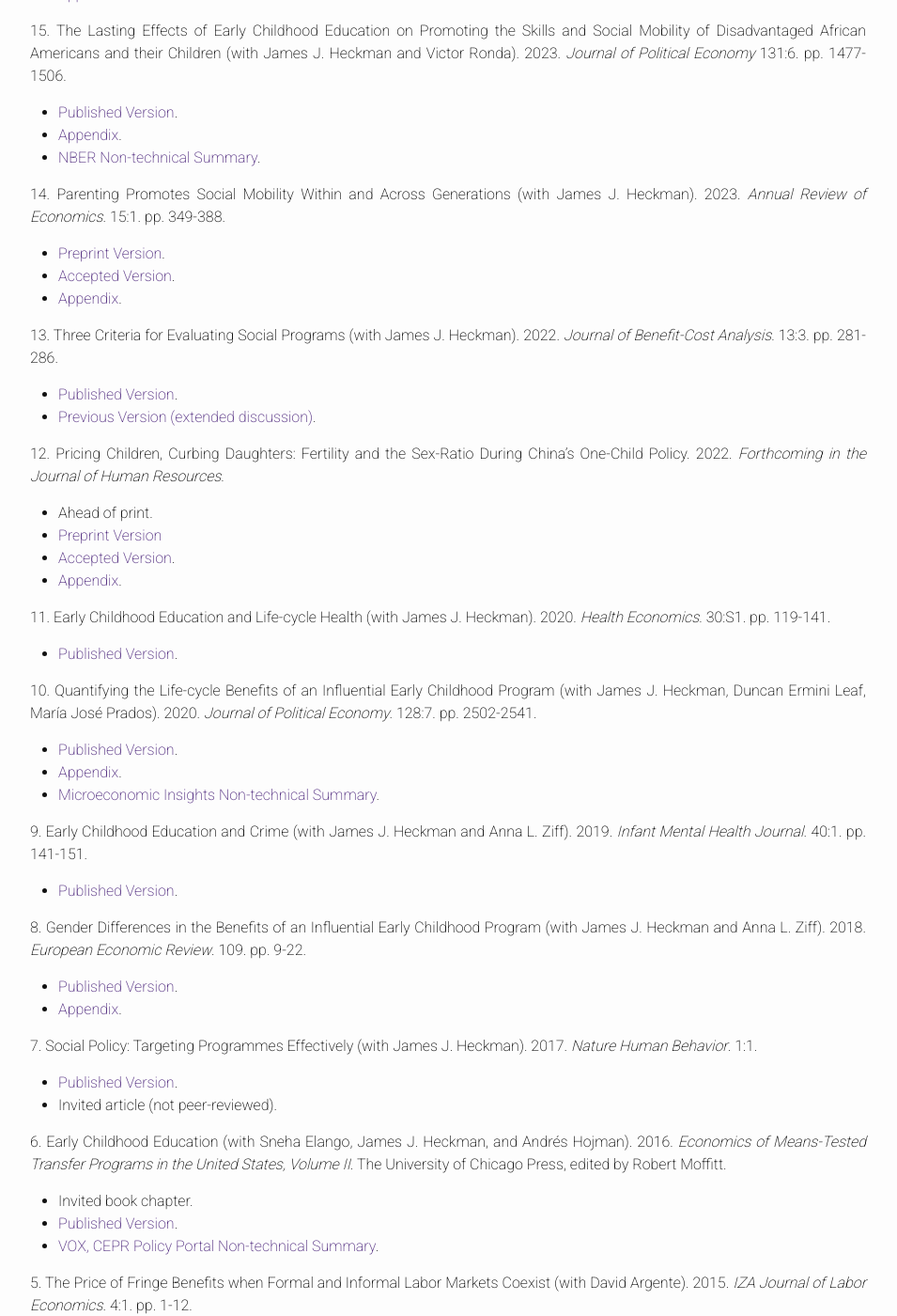
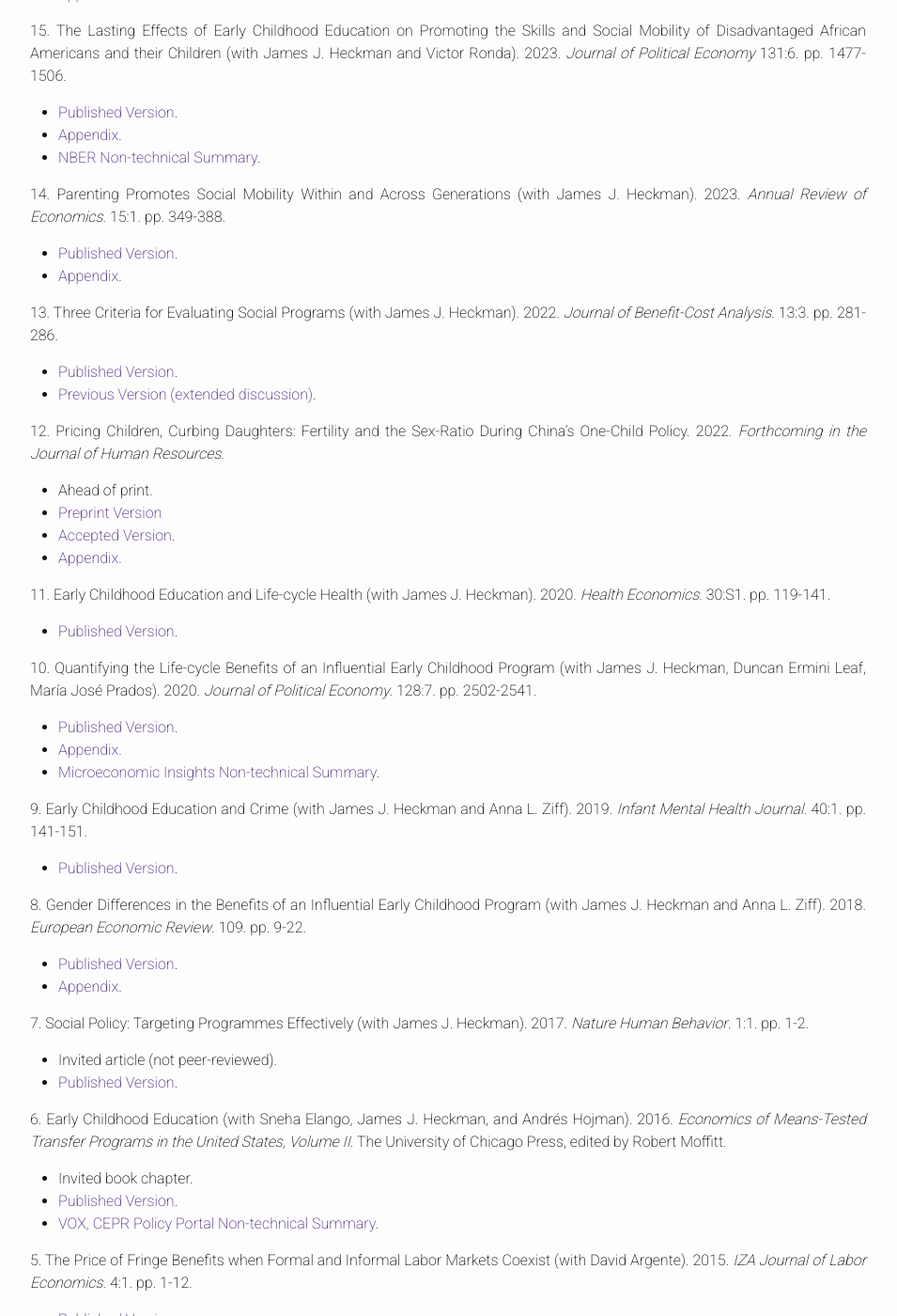
Before and after one commit to jorgelgarcia/jorgelgarcia.github.io, a Jekyll site: the page built from research.md, in a window 1280 px wide and 1400 px high, scrolled down 394 px. Shown: the whole window at 94% size, without its empty margins (163-1118 px from the left). Built offline with Jekyll 4.4.1, drawn with Linux system fonts in a browser that asks for light colours; nearby versions of some CDN libraries; some web fonts are replaced.

Commit message:
update AR link

```diff
--- a/research.md
+++ b/research.md
@@ -23,8 +23,7 @@ My research statement is <a href="https://www.dropbox.com/s/j2zh6xceq8myhmd/garc
 <br/>
 
 14\. Parenting Promotes Social Mobility Within and Across Generations (with James J. Heckman). 2023. <em>Annual Review of Economics</em>. 15:1. pp. 349-388.
-* [Preprint Version](https://www.annualreviews.org/doi/abs/10.1146/annurev-economics-021423-031905).
-* [Accepted Version](https://www.dropbox.com/s/oq9y383q968vn1w/arpaper_02-14-2023b_jlg.pdf?dl=0).
+* [Published Version](https://www.dropbox.com/scl/fi/xxdba08xeyk7kcjem8yns/annurev-economics-021423-031905.pdf?rlkey=pqy6it5s41xojcyd1wwff1s0n&dl=0).
 * [Appendix](https://www.dropbox.com/s/j279auh3i4pb642/arpaper_appendix_02-14-2023a_jlg.pdf?dl=0).
 <br/>
 
@@ -59,9 +58,9 @@ My research statement is <a href="https://www.dropbox.com/s/j2zh6xceq8myhmd/garc
 * [Appendix](https://www.dropbox.com/s/z3sfkvm5f655w0r/abc_treatmenteffects_appendix.pdf?dl=0).
 <br/>
 
-7\. Social Policy: Targeting Programmes Effectively (with James J. Heckman). 2017. <em>Nature Human Behavior</em>. 1:1.
+7\. Social Policy: Targeting Programmes Effectively (with James J. Heckman). 2017. <em>Nature Human Behavior</em>. 1:1. pp. 1-2.
+* Invited article (not peer-reviewed).
 * [Published Version](https://www.dropbox.com/s/8rktlxe288yrr2t/s41562-016-0019.pdf?dl=0).
-* Invited article (not peer-reviewed).
 <br/>
 
 6\. Early Childhood Education (with Sneha Elango, James J. Heckman, and Andrés Hojman). 2016. <em>Economics of Means-Tested Transfer Programs in the United States, Volume II</em>. The University of Chicago Press, edited by Robert Moffitt.
```
